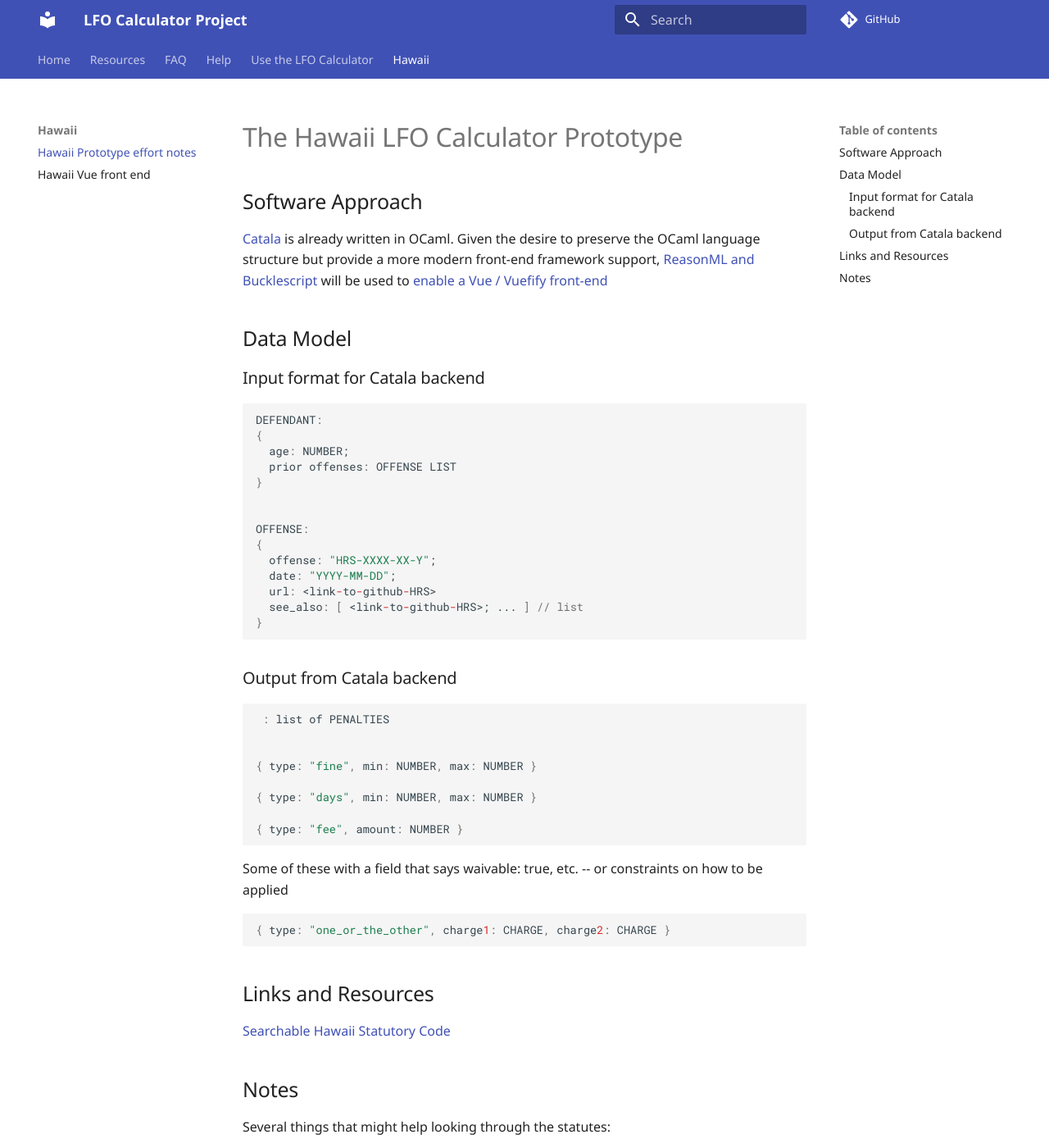
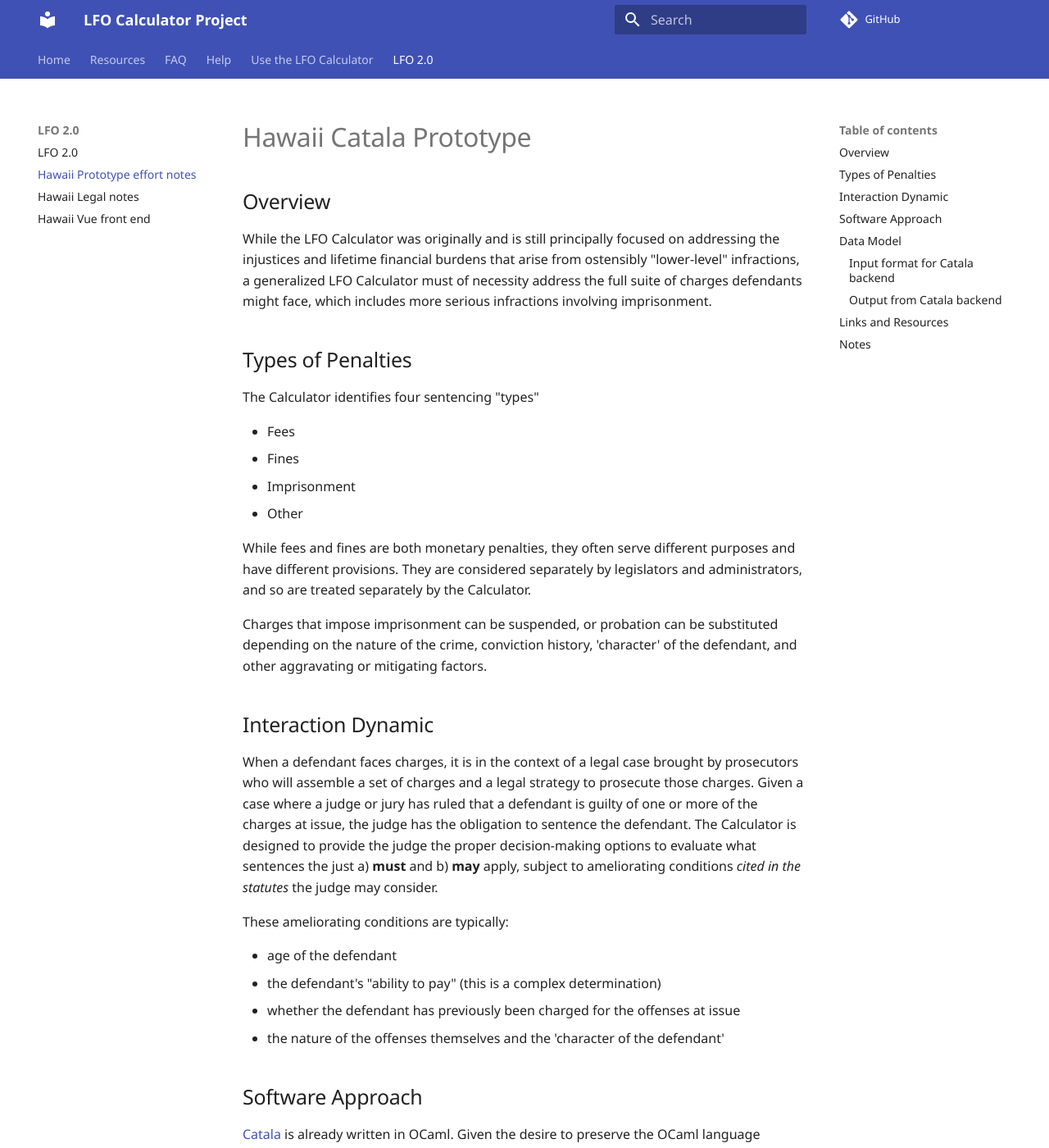
Before and after one commit to lfo-calculator/site, an MkDocs documentation site: the page built from docs/Hawaii_prototype.md, in a window 1280 px wide and 1400 px high. Shown: the whole window at 82% size. Built offline with MkDocs 1.6.1 and Material for MkDocs 9.7.7, drawn with Linux system fonts in a browser that asks for light colours; some web fonts are replaced; comment, search, counter and statistics services are not loaded.

Commit message:
content update for Hawaii calculator notes

```diff
--- a/docs/Hawaii_prototype.md
+++ b/docs/Hawaii_prototype.md
@@ -1,4 +1,33 @@
-# The Hawaii LFO Calculator Prototype
+# Hawaii Catala Prototype
+
+## Overview
+
+While the LFO Calculator was originally and is still principally focused on addressing the injustices and lifetime financial burdens that arise from ostensibly "lower-level" infractions, a generalized LFO Calculator must of necessity address the full suite of charges defendants might face, which includes more serious infractions involving imprisonment.
+
+## Types of Penalties
+
+The Calculator identifies four sentencing "types"
+
+* Fees
+* Fines
+* Imprisonment
+* Other
+
+While fees and fines are both monetary penalties, they often serve different purposes and have different provisions. They are considered separately by legislators and administrators, and so are treated separately by the Calculator.
+
+Charges that impose imprisonment can be suspended, or probation can be substituted depending on the nature of the crime, conviction history, 'character' of the defendant, and other aggravating or mitigating factors.
+
+## Interaction Dynamic
+
+When a defendant faces charges, it is in the context of a legal case brought by prosecutors who will assemble a set of charges and a legal strategy to prosecute those charges.  Given a case where a judge or jury has ruled that a defendant is guilty of one or more of the charges at issue, the judge has the obligation to sentence the defendant. The Calculator is designed to provide the judge the proper decision-making options to evaluate what sentences the just a) **must** and b) **may** apply, subject to ameliorating conditions *cited in the statutes* the judge may consider.
+
+These ameliorating conditions are typically:
+
+* age of the defendant
+* the defendant's "ability to pay" (this is a complex determination)
+* whether the defendant has previously been charged for the offenses at issue
+* the nature of the offenses themselves and the 'character of the defendant'
+
 
 ## Software Approach
 
--- a/mkdocs.yml
+++ b/mkdocs.yml
@@ -14,8 +14,10 @@ nav:
   - FAQ: FAQ.md
   - Help: Help.md
   - Use the LFO Calculator: https://beta.lfocalculator.org
-  - Hawaii:
+  - LFO 2.0:
+    - LFO 2.0: LFO2dot0.md
     - Hawaii Prototype effort notes: Hawaii_prototype.md
+    - Hawaii Legal notes: Hawaii_legal_notes.md
     - Hawaii Vue front end: https://lfo-calculator.github.io/vue-hi/
 
 plugins:
```
Also changed, not shown: docs/Hawaii.md (deleted, +0 -3 lines), docs/Hawaii_legal_notes.md (added, +9 -0 lines), docs/LFO2dot0.md (added, +9 -0 lines), 1 other file.
